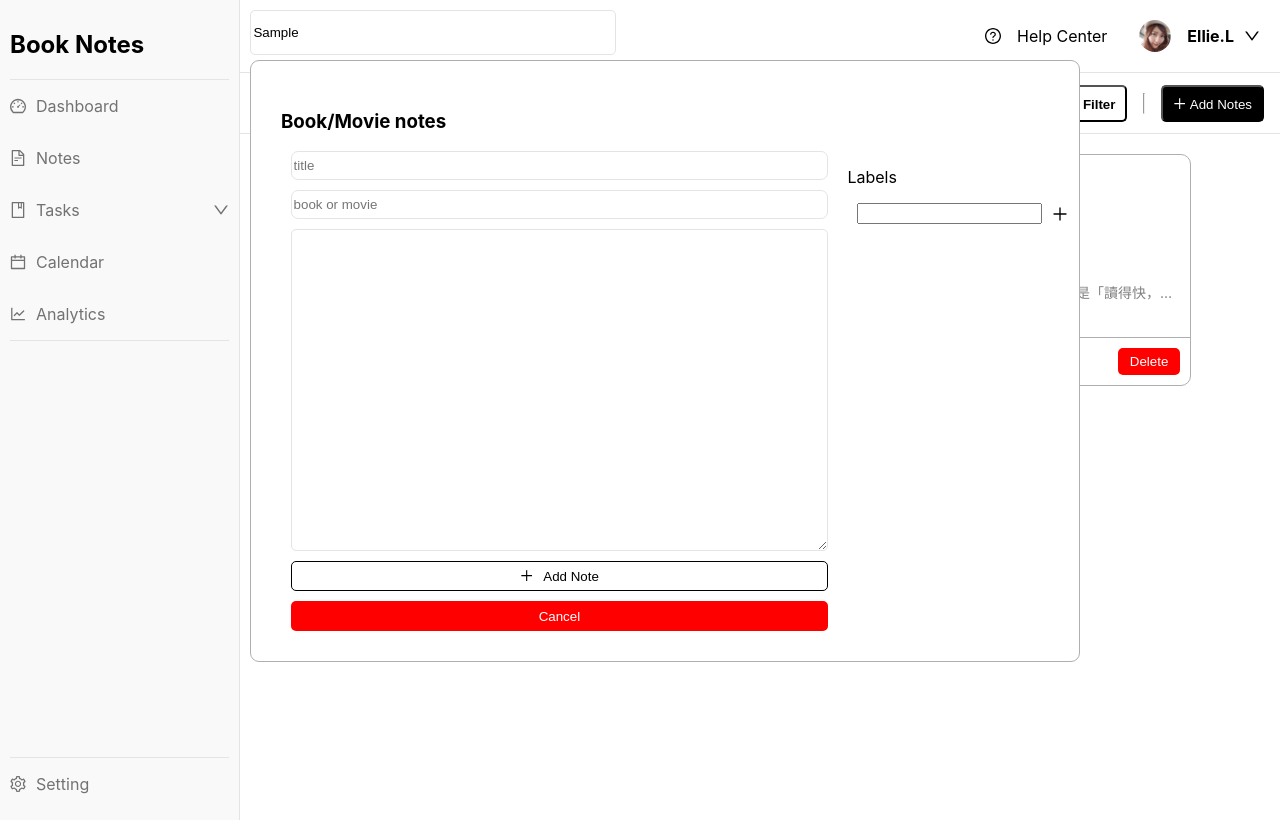
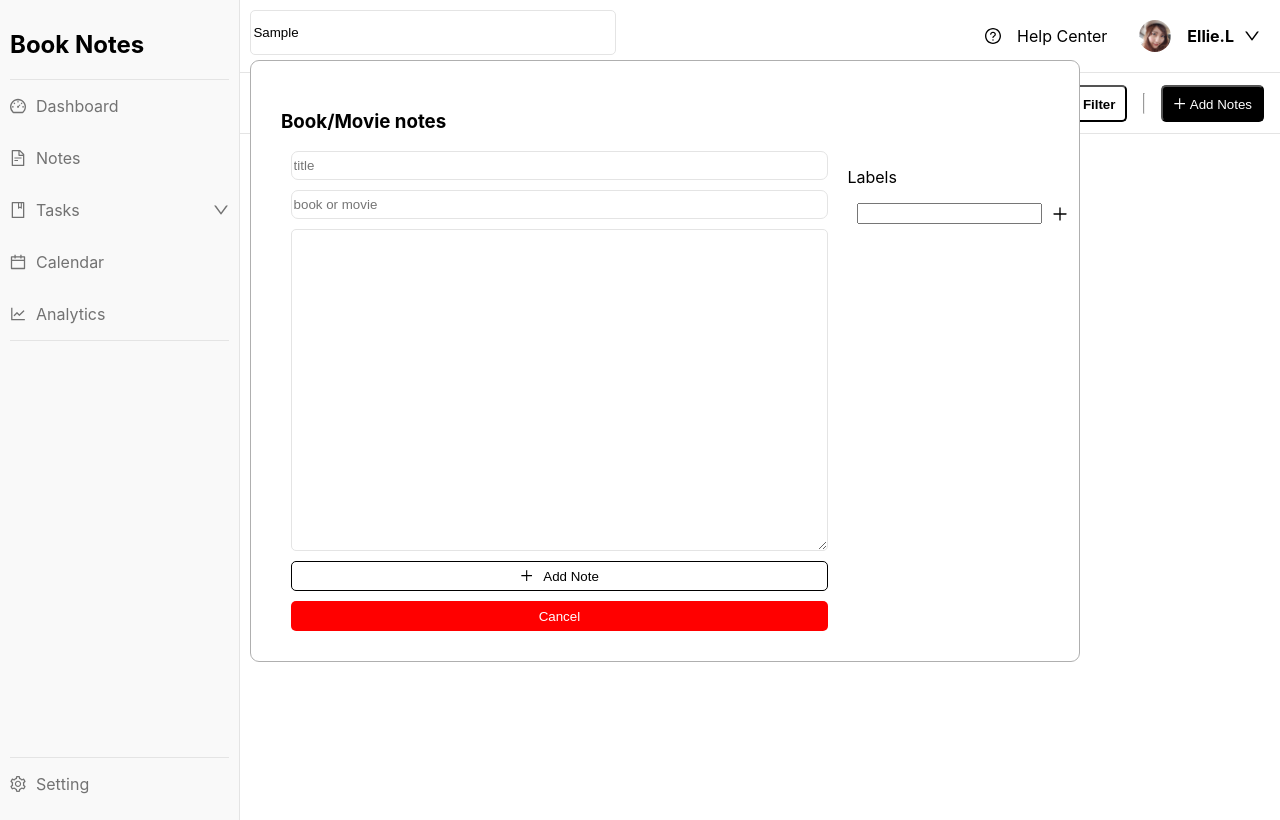
Before and after one commit to Alpaca0708/bookReview, a React (Create React App) app: page / in a window 1280 px wide. Both pictures are taken after typing "Sample" into the empty fields and a click on the button "Add Notes". Built offline with nearby package versions, Linux system fonts and the light colour scheme.

Commit message:
add search function

```diff
--- a/src/App.js
+++ b/src/App.js
@@ -197,19 +197,20 @@ function App() {
     console.log(cardInformation)
     localStorage.setItem('myData', JSON.stringify(newCard));
   }
-  const [search, setSearch] = useState('')
+  const [search, setSearch] = useState(null)
   const [filterData, setFilterData] = useState(cardInformation);
 
   const handleInputChange = (e) => {
     const searchTerm = e.target.value;
     setSearch(searchTerm)
     const filteredItems = cardInformation.filter((info) =>
-    info.context.toLowerCase().includes(searchTerm.toLowerCase())
+    info.context?.toLowerCase().includes(searchTerm.toLowerCase()) ||
+    info.book_movie?.toLowerCase().includes(searchTerm.toLowerCase()) ||
+    info.title?.toLowerCase().includes(searchTerm.toLowerCase())
+    // info.tags?.toLowerCase().includes(searchTerm.toLowerCase())
     );
-    setFilterData(filteredItems);
+    setFilterData(filteredItems)
   }
-
-
 
   return (
     <BrowserRouter>
@@ -298,7 +299,8 @@ function App() {
                                                                     position:'absolute',
                                                                     transform: 'scale(1.3)',
                                                                     top: '4px',
-                                                                        }}></img>
+                                                                    }}>
+                                                                    </img>
                             </div>
                             <p style={{marginRight:'10px', fontWeight:'bold'}}>
                               Ellie.L
@@ -328,12 +330,19 @@ function App() {
                     <div style={{padding:'20px'}}>
                         <div style={{display:'flex', justifyContent:'space-around', flexWrap:'wrap'}}>
 
-
-                          {cardInformation.map((cardIn,index)=>{
+                          {search === null?
+                              cardInformation.map((cardIn,index)=>{
                                 return(
                                 <NotesCard index={index} title={cardIn.title} book_movie={cardIn.book_movie} context={cardIn.context} tags={cardIn.tags} popUpAction={popUpAction} handleRemove={handleRemove}/>
                               )
-                          })}
+                              })
+                              :
+                              filterData.map((cardIn,index)=>{
+                                return(
+                                <NotesCard index={index} title={cardIn.title} book_movie={cardIn.book_movie} context={cardIn.context} tags={cardIn.tags} popUpAction={popUpAction} handleRemove={handleRemove}/>
+                              )
+                              })
+                          }
                           {/* < Routes>
                               <Route path="tasks" element={<Tasks/>}/>
                           </Routes> */}
@@ -343,7 +352,6 @@ function App() {
                         </div>
                     </div>
                     {pop && (
-
                         <div style={{position:'fixed', top:'60px', right:'200px', backgroundColor:'white', width:'60%',display:'flex',border:'1px solid #AFAFAF', borderRadius:'9px', padding:'30px', flexDirection:'column' }}>
                           <h3 >Book/Movie notes</h3>
                           <div style={{display:'flex', justifyContent:'space-around'}}>
@@ -376,7 +384,10 @@ function App() {
                                              style={{marginRight:'10px', marginLeft:'10px'}}/>
                                       <PlusOutlined onClick={addTag} />
                                   </div>
-                                  {tags && tags.map((t,index)=>(<p  key={index}>{t}<CloseCircleOutlined /></p>))}
+                                  {tags && tags.map((t,index)=>(
+                                  <div style={{display:'flex', alignItems:'center', justifyContent:'flex-start'}}>
+                                    <p key={index}>{t}</p> <CloseCircleOutlined />
+                                    </div>))}
                                 </div>
                             </div>
                           </div>
```
Lines whose indentation alone changed are shown as unchanged.
